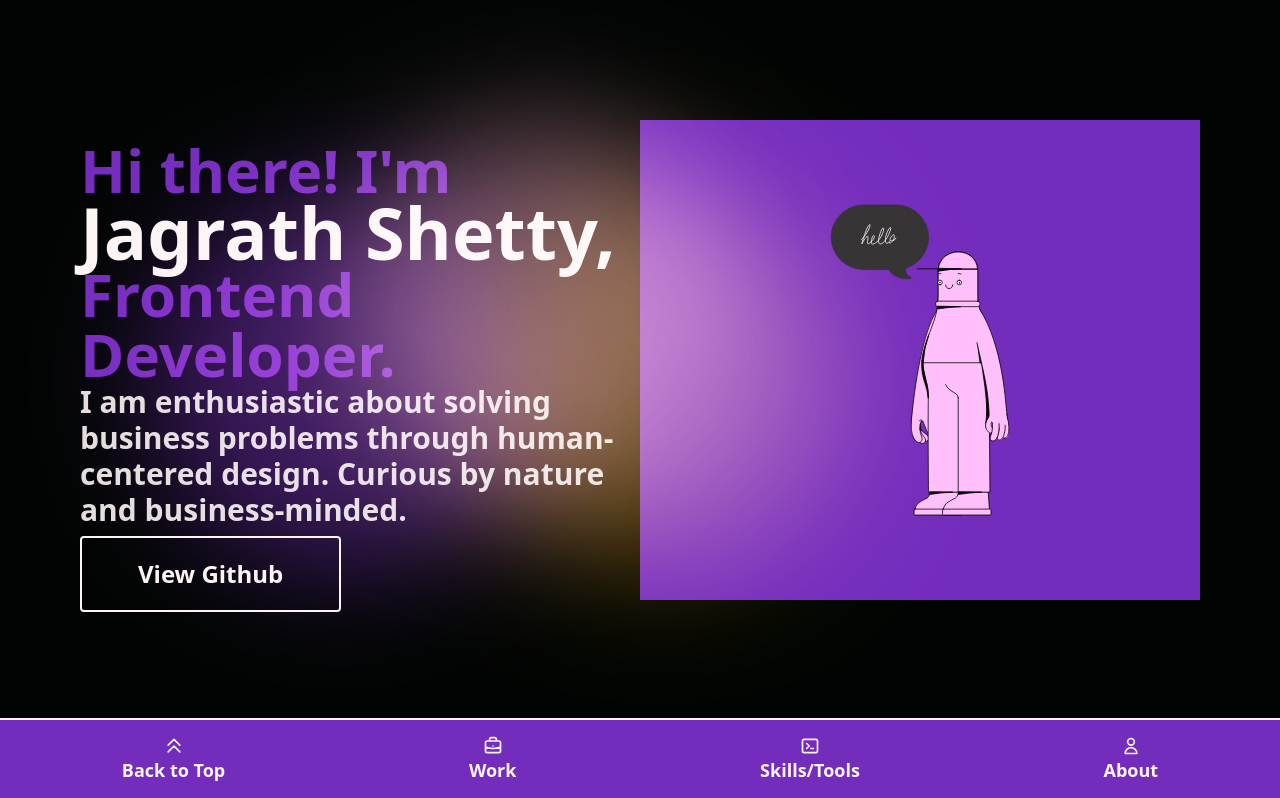
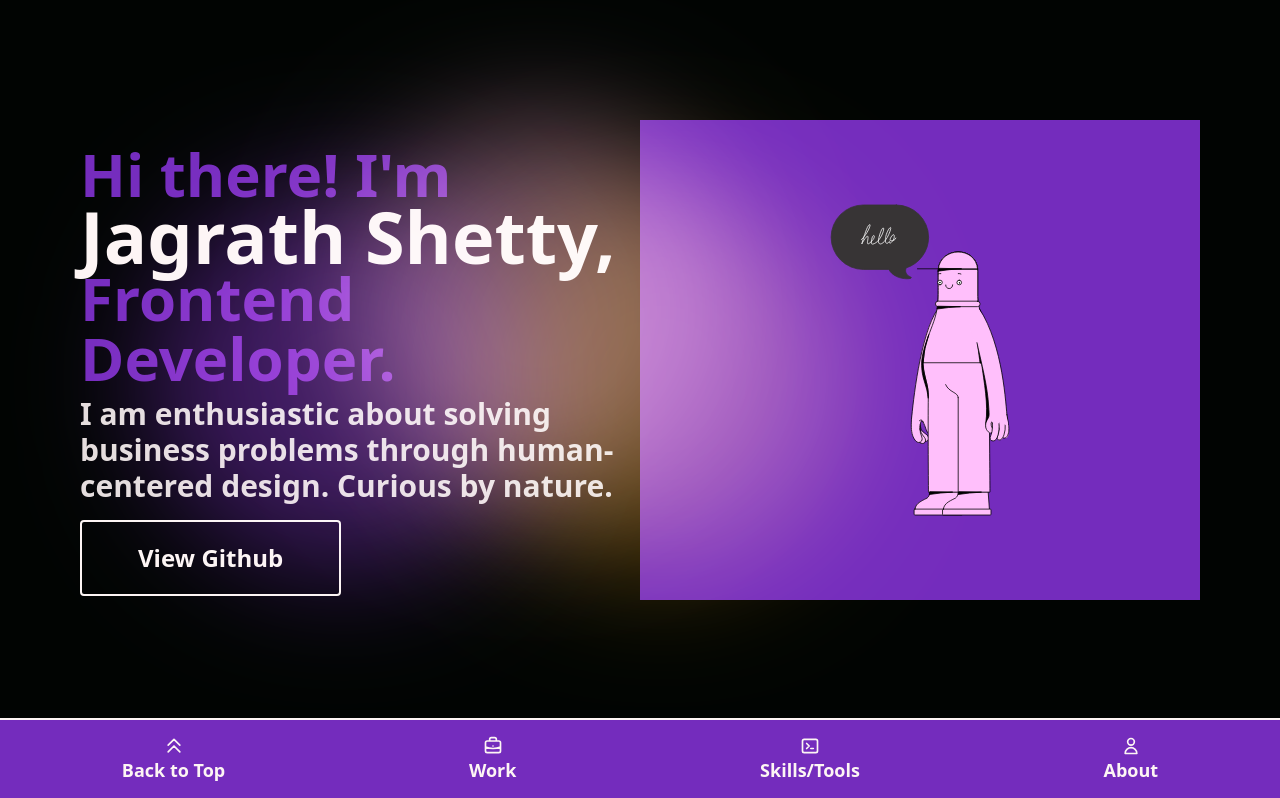
Before and after one commit to JJ-LXIX/portfolio-website, a Next.js app: page / in a window 1280 px wide. Shown: the top 798 px of the page. Built offline with nearby package versions, Linux system fonts and the light colour scheme.

Commit message:
Update HeroSection.jsx
removed a line

```diff
--- a/Components/HeroSection.jsx
+++ b/Components/HeroSection.jsx
@@ -90,7 +90,7 @@ const HeroSection = () => {
           variants={childrenSection}
         >
           I am enthusiastic about solving business problems through
-          human-centered design. Curious by nature and business-minded.
+          human-centered design. Curious by nature.
         </motion.h2>
 
         {/* Github Button CTA */}
```
